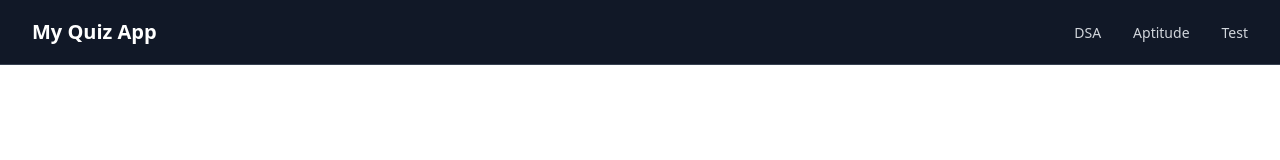
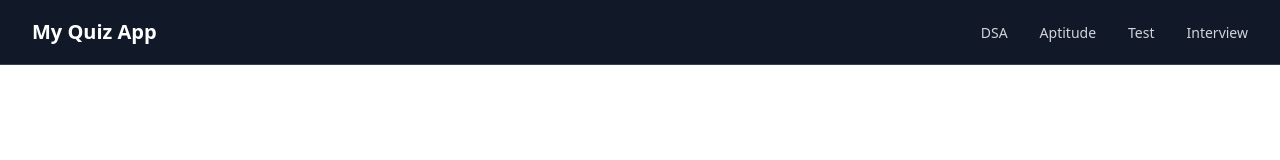
Before and after one commit to ArshBakshi/coding-platform, a React (Create React App) app: page / in a window 1280 px wide. Shown: the top 160 px of the page. Built offline with nearby package versions, Linux system fonts and the light colour scheme.

Commit message:
Interview

```diff
--- a/src/pages/Header.jsx
+++ b/src/pages/Header.jsx
@@ -57,6 +57,20 @@ const Header = () => {
                   Test
                 </NavLink>
               </li>
+              <li>
+                <NavLink
+                  to="http://172.16.13.42:3001"
+                  className={({ isActive }) =>
+                    `text-sm font-medium transition duration-300 ${
+                      isActive
+                        ? "text-blue-400 border-b-2 border-blue-400 pb-2"
+                        : "text-gray-300 hover:text-blue-400"
+                    }`
+                  }
+                >
+                  Interview
+                </NavLink>
+              </li>
             </ul>
           </nav>
         </div>
```
